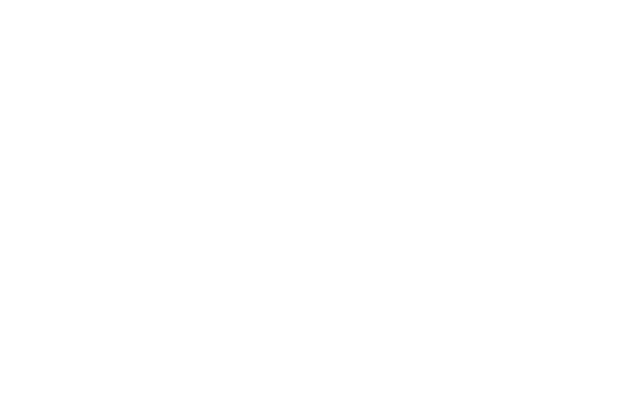
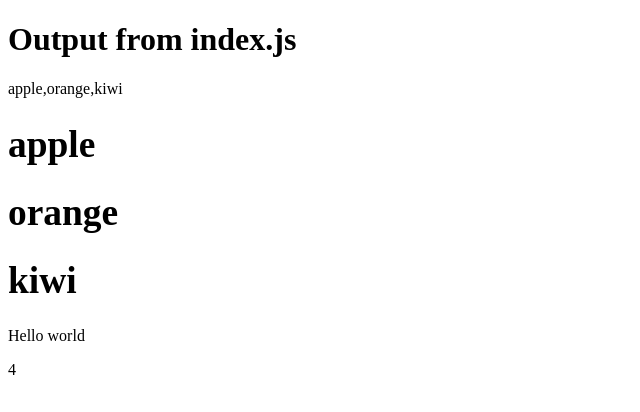
Before and after one commit to srikanthratnala24/javascript, a plain HTML site: page index.html in a window 1280 px wide. Shown: the whole page, without its empty margins (0-640 px from the left). Drawn offline with Linux system fonts and the light colour scheme.

Commit message:
Basics of arrrays objects functions

```diff
--- a/index.html
+++ b/index.html
@@ -6,6 +6,12 @@
     <title>My webpage</title>
 </head>
 <body>
+    <h1>Output from index.js</h1>
+    <!-- This div will display the output from the JavaScript file -->
+    <div id="output"></div>
+    <h3 id="loop"></h3>
+    <p id="func"></p>
+    <p id="square">The square of a number is</p>
     <script src='index.js'></script>
 </body>
 </html>
--- a/index.js
+++ b/index.js
@@ -19,3 +19,37 @@ let isonlie = null;
 
 typeof name;
 typeof age;
+
+
+fruits = ['apple','orange','kiwi']
+
+for (i=0; i<fruits.length; i++){
+    console.log(fruits[i])
+}
+
+let htmlContent = '';
+// let out = fruits.forEach(fruit => console.log(fruit));
+fruits.forEach(function(fruit) {
+    // Append each fruit inside an <h1> tag
+    htmlContent += `<h1>${fruit}</h1>`;
+  });
+
+document.getElementById('output').innerHTML = fruits;
+document.getElementById('loop').innerHTML = htmlContent;
+
+document.getElementById('func').innerHTML = greet();
+//functions
+
+function greet(){
+    // console.log("Hello world")
+    return("Hello world");
+}
+
+// calculating  a value
+
+function square(number){
+    return number*number;
+}
+
+let square_num = square(2);
+document.getElementById('square').innerHTML = square_num;
```
